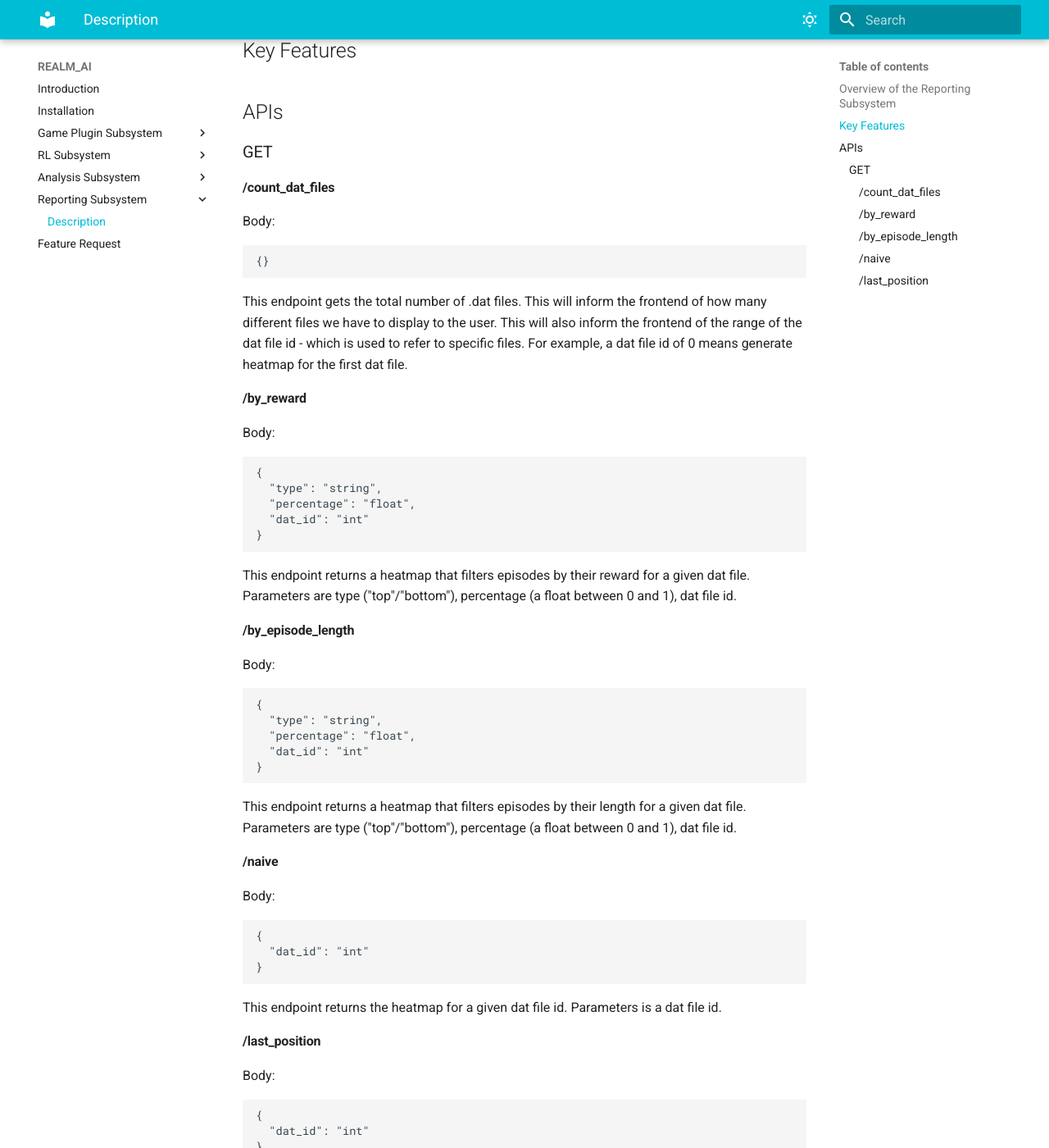
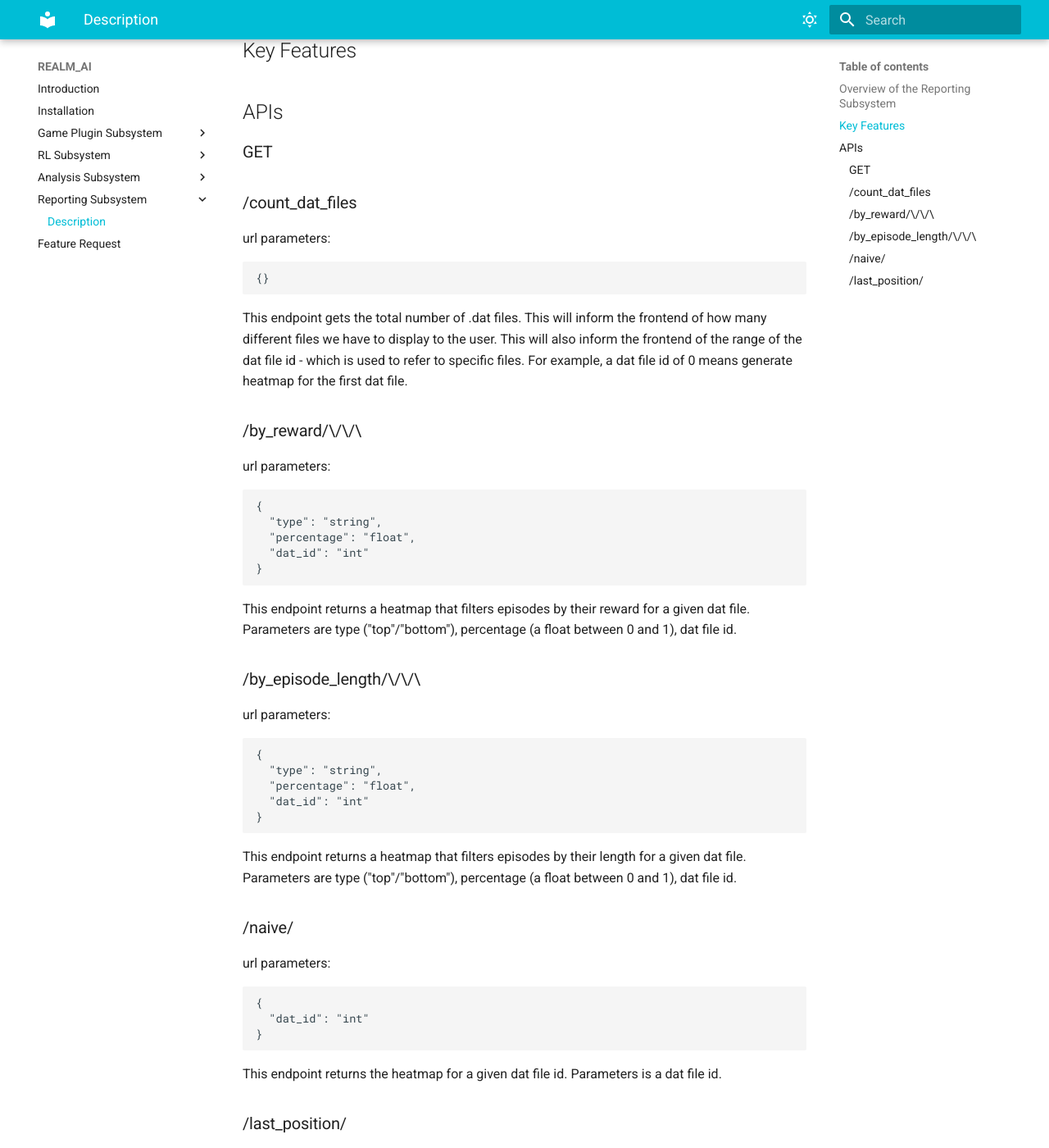
Before and after one commit to realm-ai-project/Documentation, an MkDocs documentation site: the page built from docs/reporting_subsystem/description.md, in a window 1280 px wide and 1400 px high, scrolled down 302 px. Shown: the whole window at 82% size. Built offline with MkDocs 1.6.1 and Material for MkDocs 9.7.7, drawn with Linux system fonts in a browser that asks for light colours.

Commit message:
update documentation
update reporting subsystem api route documentation

````diff
--- a/docs/reporting_subsystem/description.md
+++ b/docs/reporting_subsystem/description.md
@@ -8,9 +8,9 @@ The main goal of the reporting subsystem is to be a graphical interface to view
 
 ### GET
 
-#### /count_dat_files
+### /count_dat_files
 
-Body:
+url parameters:
 
 ```json
 {}
@@ -18,9 +18,9 @@ Body:
 
 This endpoint gets the total number of .dat files. This will inform the frontend of how many different files we have to display to the user. This will also inform the frontend of the range of the dat file id - which is used to refer to specific files. For example, a dat file id of 0 means generate heatmap for the first dat file.
 
-#### /by_reward
+### /by_reward/\<type>/\<percentage>/\<dat_id>
 
-Body:
+url parameters:
 
 ```json
 {
@@ -32,9 +32,9 @@ Body:
 
 This endpoint returns a heatmap that filters episodes by their reward for a given dat file. Parameters are type ("top"/"bottom"), percentage (a float between 0 and 1), dat file id.
 
-#### /by_episode_length
+### /by_episode_length/\<type>/\<percentage>/\<dat_id>
 
-Body:
+url parameters:
 
 ```json
 {
@@ -46,9 +46,9 @@ Body:
 
 This endpoint returns a heatmap that filters episodes by their length for a given dat file. Parameters are type ("top"/"bottom"), percentage (a float between 0 and 1), dat file id.
 
-#### /naive
+### /naive/<dat_id>
 
-Body:
+url parameters:
 
 ```json
 {
@@ -58,9 +58,9 @@ Body:
 
 This endpoint returns the heatmap for a given dat file id. Parameters is a dat file id.
 
-#### /last_position
+### /last_position/<dat_id>
 
-Body:
+url parameters:
 
 ```json
 {
````
